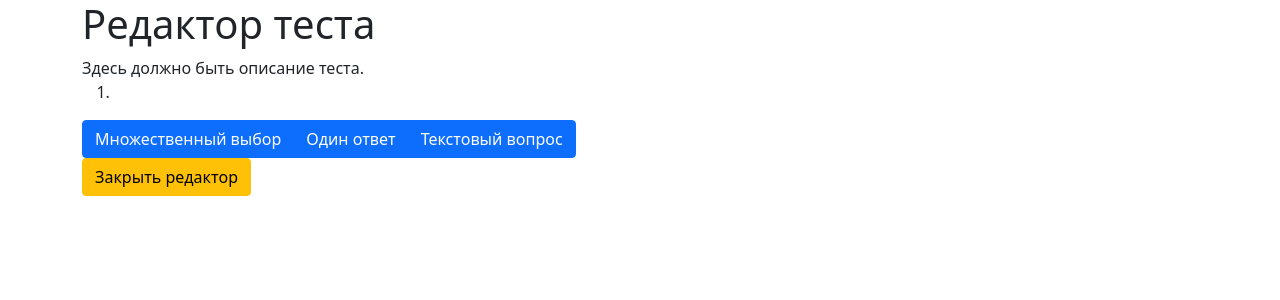
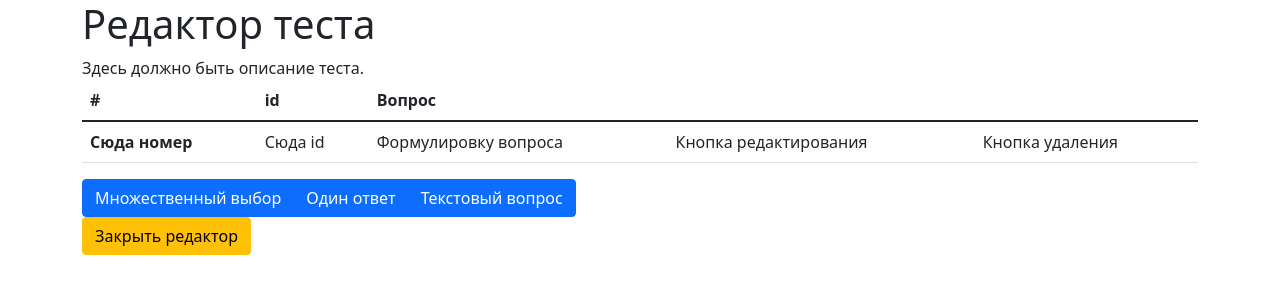
Before and after one commit to yarik2512/shpile, a Flask app: template test_creator/templates/test_editor.html in a window 1280 px wide. Shown: the top 300 px of the page. Run offline with Flask 2, Linux system fonts and the light colour scheme; the template is opened without the code that fills it: most values are stand-ins (such as "Sample title", 1, 10 or a date in 2020); parts of the project's set-up code (start-up, migrations or seed data) failed here and were passed over.

Commit message:
С заданием на вечер.

```diff
--- a/test_creator/templates/multi_chose_editor.html
+++ b/test_creator/templates/multi_chose_editor.html
@@ -1,5 +1,3 @@
-<!--{% extends 'test_editor.html' %}
-{% block content %}-->
 <!DOCTYPE html>
 <html lang="ru">
 <head>
@@ -13,6 +11,7 @@
 </head>
 <body>
 <div class="container">
+    <h1>Редактор: множественный выбор</h1>
     <div class="container question multi">
         <form action="/editor_checkbox/" method="post">
             <div class="input-group">
@@ -55,4 +54,3 @@
 </div>
 </body>
 </html>
-    <!--{% endblock %}-->
--- a/test_creator/templates/test_editor.html
+++ b/test_creator/templates/test_editor.html
@@ -18,11 +18,28 @@
             Здесь должно быть описание теста.
         </div>
         <div class="test-body">
-            <ol>
-                {% for item in obj %}
-                    <li>{{ obj[item]['Q'] }}</li>
+            <table class="table table-hover">
+                <thead>
+                <tr>
+                    <th scope="col">#</th>
+                    <th scope="col">id</th>
+                    <th scope="col">Вопрос</th>
+                    <th scope="col"></th>
+                    <th scope="col"></th>
+                </tr>
+                </thead>
+                <tbody>
+                {% for item in obg %}
+                <tr>
+                    <th scope="row">Сюда номер </th>
+                    <td>Сюда id</td>
+                    <td>Формулировку вопроса</td>
+                    <td>Кнопка редактирования</td>
+                    <td>Кнопка удаления</td>
+                </tr>
                 {% endfor %}
-            </ol>
+                </tbody>
+            </table>
         </div>
         <div class="test-buttons">
             <div class="btn-group" role="group" aria-label="Basic example">
```
Also changed, not shown: test_creator/create_test.py (+7 -1 lines). Lines whose indentation alone changed are shown as unchanged.
